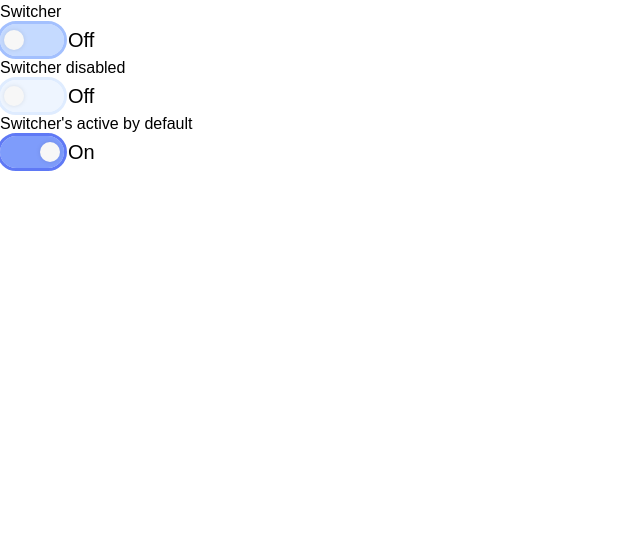
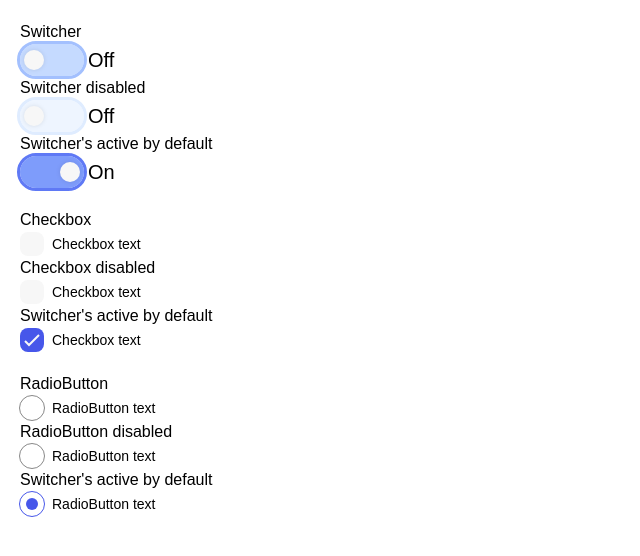
Before and after one commit to Cherr-Crow/kudaugodno, a Next.js app: page /egor in a window 1280 px wide. Shown: the top 556 px of the page, without its empty margins (0-640 px from the left). Built offline with nearby package versions, Linux system fonts and the light colour scheme; a web font is replaced by a local one.

Commit message:
Checkbox, RadioButto, also added some colors

```diff
--- a/src/app/egor/page.tsx
+++ b/src/app/egor/page.tsx
@@ -1,13 +1,35 @@
+import React from 'react';
 import { Switcher } from '@/shared/switcher';
-import React from 'react';
+import { Checkbox } from '@/shared/checkbox';
+import { RadioButton } from '@/shared/radio-button';
 
 export default function Egor() {
-  return <div className={`flex-col`}>
+  return <div className={`flex-col ml-5 mt-5`}>
+    <div className={`mb-5`}>
       <label>Switcher</label>
       <Switcher/>
       <label>Switcher disabled</label>
       <Switcher isDisabled={true} />
       <label>Switcher's active by default</label>
       <Switcher isActive={true} />
+    </div>
+
+    <div className={`mb-5`}>
+      <label>Checkbox</label>
+      <Checkbox label='Checkbox text'/>
+      <label>Checkbox disabled</label>
+      <Checkbox label='Checkbox text' isDisabled={true} />
+      <label>Switcher's active by default</label>
+      <Checkbox label='Checkbox text' isChecked={true} />
+    </div>
+
+    <div>
+      <label>RadioButton</label>
+      <RadioButton label='RadioButton text'/>
+      <label>RadioButton disabled</label>
+      <RadioButton label='RadioButton text' isDisabled={true} />
+      <label>Switcher's active by default</label>
+      <RadioButton label='RadioButton text' isSelected={true} />
+    </div>
   </div>;
 }
--- a/src/app/globals.css
+++ b/src/app/globals.css
@@ -10,8 +10,10 @@
 
     /* оттенки чёрного */
     --black: #363636;
+    --grey-100: #EDEDED;
     --grey-primary: #adadad;
     --grey-secondary: #7b7b7b;
+    --grey-600: #888888;
 
     /* оттенки зелёного */
     --green-primary: #dffd99;
@@ -28,6 +30,7 @@
     --blue-tetriary: #c5daff33;
     --blue-300: #A3C0FE;
     --blue-500: #5F79F5;
+    --blue-600: #4757EA;
     --blue-bold: #1a1f4c;
 
     /* оттенки красного */
--- /dev/null
+++ b/src/shared/checkbox/Checkbox.tsx
@@ -0,0 +1,55 @@
+'use client';
+
+import React, { useState } from 'react';
+import { ICheckbox } from './Checkbox.types';
+
+const Checkbox: React.FC<ICheckbox> = ({
+  label,
+  isChecked = false,
+  isDisabled = false,
+  onChange = () => {},
+}) => {
+  const [checked, setChecked] = useState(isChecked);
+
+  const handleToggle = () => {
+    if (isDisabled) return;
+    const newChecked = !checked;
+    setChecked(newChecked);
+    onChange(newChecked);
+  };
+
+  return (
+    <div className="flex items-center space-x-2">
+      <button
+        className={`h-6 w-6 flex items-center justify-center rounded-lg transition-colors duration-300
+          ${isDisabled ? 'cursor-not-allowed bg-white' : checked ? 'bg-blue-600' : 'bg-white'}
+          ${!isDisabled && 'focus:outline-2 focus:outline-blue-600 '}
+        `}
+        onClick={handleToggle}
+        disabled={isDisabled}
+        aria-checked={checked}
+      >
+        <svg
+          xmlns="http://www.w3.org/2000/svg"
+          viewBox="0 0 24 24"
+          fill="none"
+          stroke="currentColor"
+          strokeWidth="2"
+          className={`h-6 w-6 text-white transition-opacity duration-300 transform ${
+            checked ? 'opacity-100 scale-100' : 'opacity-0 scale-75'
+          }`}
+        >
+          <path d="M5 13l4 4L19 7" />
+        </svg>
+      </button>
+      <label
+        className={`text-sm font-medium ${isDisabled ? 'text-gray-400' : 'text-gray-900'}`}
+        onClick={handleToggle}
+      >
+        {label}
+      </label>
+    </div>
+  );
+};
+
+export default Checkbox;
--- /dev/null
+++ b/src/shared/checkbox/index.ts
@@ -0,0 +1,2 @@
+export { default as  Checkbox } from "./Checkbox";
+export type { ICheckbox } from './Checkbox.types';
--- /dev/null
+++ b/src/shared/radio-button/RadioButton.tsx
@@ -0,0 +1,48 @@
+'use client';
+
+import React, { useState } from 'react';
+import { IRadioButton } from './RadioButton.types';
+
+const RadioButton: React.FC<IRadioButton> = ({
+  label = '',
+  isSelected = false,
+  isDisabled = false,
+  onChange = () => {},
+}) => {
+  const [selected, setSelected] = useState(isSelected);
+
+  const handleToggle = () => {
+    if (isDisabled) return;
+    const newSelected = !selected;
+    setSelected(newSelected);
+    onChange(newSelected);
+  };
+
+  return (
+    <div className="flex items-center space-x-2">
+      <button
+        className={`h-6 w-6 flex items-center justify-center rounded-full outline transition-colors duration-300
+          ${isDisabled ? 'cursor-not-allowed bg-gray-200 outline-1 outline-grey-600' : selected ? 'outline-1 outline-blue-600' : 'outline-1 outline-grey-600 '}
+          ${!isDisabled && 'focus:outline-2 focus:outline-blue-600 '}
+        `}
+        onClick={handleToggle}
+        disabled={isDisabled}
+        aria-checked={selected}
+      >
+        <span
+          className={`h-3 w-3 rounded-full bg-blue-600 transform scale-0 transition-transform duration-300
+            ${selected ? 'scale-100' : ''}
+          `}
+        />
+      </button>
+      <label
+        className={`text-sm font-medium`}
+        onClick={handleToggle}
+      >
+        {label}
+      </label>
+    </div>
+  );
+};
+
+export default RadioButton;
--- /dev/null
+++ b/src/shared/radio-button/index.ts
@@ -0,0 +1,2 @@
+export { default as  RadioButton } from "./RadioButton";
+export type { IRadioButton } from './RadioButton.types';
--- a/tailwind.config.ts
+++ b/tailwind.config.ts
@@ -14,8 +14,10 @@ export default {
     colors: {
       white: 'var(--white)',
       black: 'var(--black)',
+      'grey-100': 'var(--grey-100)',
       'grey-primary': 'var(--grey-primary)',
       'grey-secondary': 'var(--grey-secondary)',
+      'grey-600': 'var(--grey-600)',
       'green-primary': 'var(--green-primary)',
       'green-secondary': 'var(--green-secondary)',
       'green-tetriary': 'var(--green-tetriary)',
@@ -28,6 +30,7 @@ export default {
       'blue-tetriary': 'var(--blue-tetriary)',
       'blue-300': 'var(--blue-300)',
       'blue-500': 'var(--blue-500)',
+      'blue-600': 'var(--blue-600)',
       'blue-bold': 'var(--blue-bold)',
       'red-primary': 'var(--red-primary)',
       'red-secondary': 'var(--red-secondary)',
```
Also changed, not shown: src/shared/checkbox/Checkbox.types.ts (added, +7 -0 lines), src/shared/radio-button/RadioButton.types.ts (added, +7 -0 lines). Lines whose indentation alone changed are shown as unchanged.
